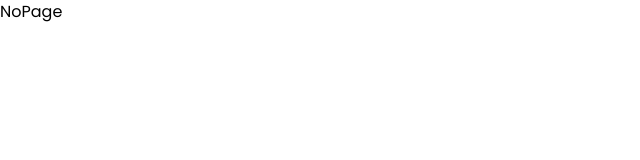
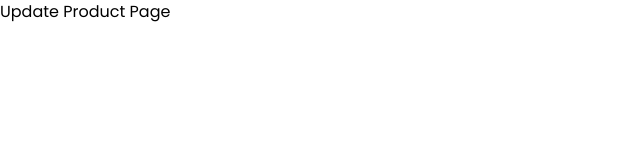
Before and after one commit to shubhamrawat0269/ekart, a React (Vite) app: page /updateproduct in a window 1280 px wide. Shown: the top 160 px of the page, without its empty margins (0-640 px from the left). Built offline with nearby package versions, Linux system fonts and the light colour scheme; a web font is replaced by a local one.

Commit message:
Created and updated product page

```diff
--- a/src/components/admin/ProductDetail.jsx
+++ b/src/components/admin/ProductDetail.jsx
@@ -1,3 +1,5 @@
+import { Link } from "react-router-dom";
+
 const ProductDetail = () => {
   return (
     <div>
@@ -5,9 +7,11 @@ const ProductDetail = () => {
         {/* text  */}
         <h1 className=" text-xl text-pink-300 font-bold">All Product</h1>
         {/* Add Product Button  */}
-        <button className="px-5 py-2 bg-pink-50 border border-pink-100 rounded-lg">
-          Add Product
-        </button>
+        <Link to={"/addproduct"}>
+          <button className="px-5 py-2 bg-pink-50 border border-pink-100 rounded-lg">
+            Add Product
+          </button>
+        </Link>
       </div>
 
       {/* table  */}
--- /dev/null
+++ b/src/pages/admin/AddProductPage.jsx
@@ -0,0 +1,5 @@
+const AddProductPage = () => {
+  return <div>Add Product</div>;
+};
+
+export default AddProductPage;
--- /dev/null
+++ b/src/pages/admin/UpdateProductPage.jsx
@@ -0,0 +1,5 @@
+const UpdateProductPage = () => {
+  return <div>Update Product Page</div>;
+};
+
+export default UpdateProductPage;
--- a/src/pages/index.js
+++ b/src/pages/index.js
@@ -7,6 +7,8 @@ import Login from "./registration/Login";
 import Signup from "./registration/Signup";
 import UserDashboard from "./user/UserDashboard";
 import AdminDashboard from "./admin/AdminDashboard";
+import AddProductPage from "./admin/AddProductPage";
+import UpdateProductPage from "./admin/UpdateProductPage";
 
 export {
   NoPage,
@@ -18,4 +20,6 @@ export {
   Signup,
   Login,
   AdminDashboard,
+  AddProductPage,
+  UpdateProductPage,
 };
```
Also changed, not shown: src/Routes.jsx (+12 -0 lines).
